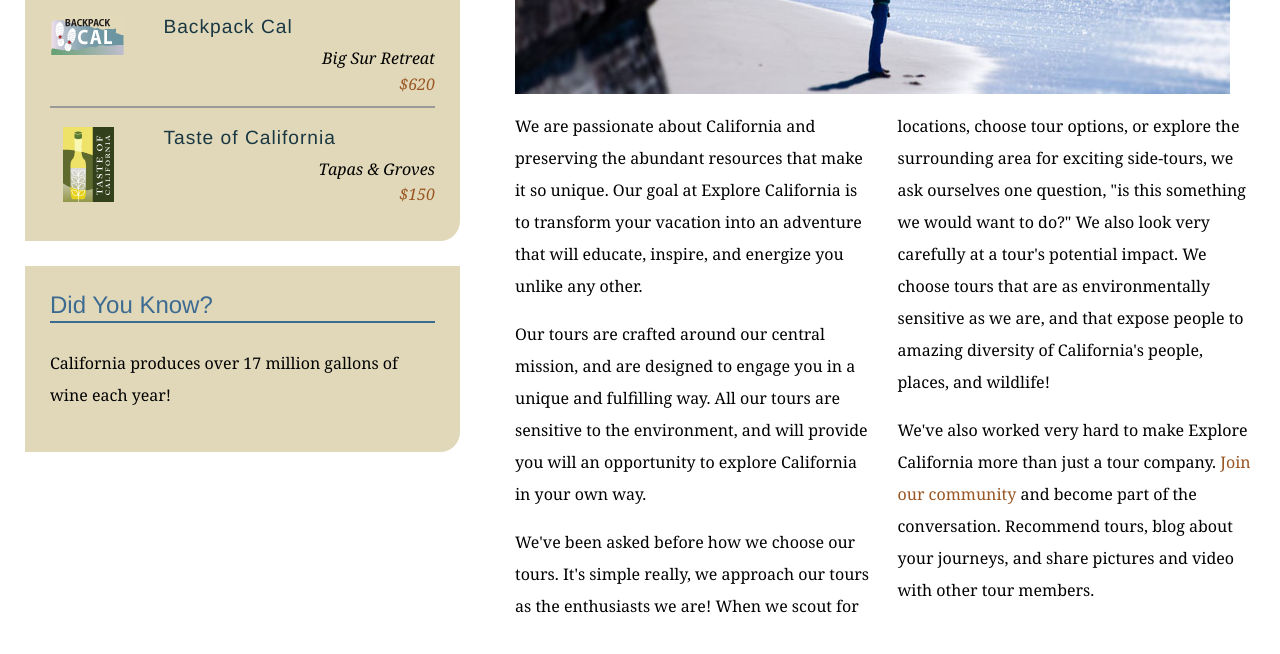
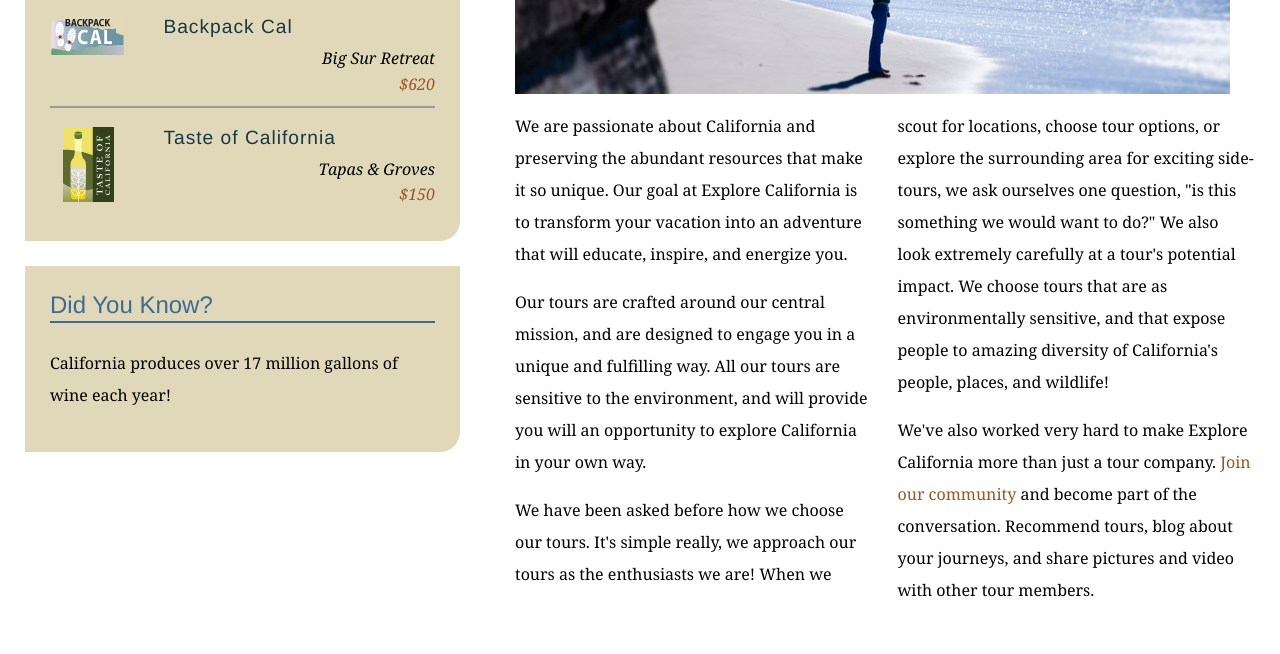
Before and after one commit to emrekazan/git_play_repo, a plain HTML site: page mission.html in a window 1280 px wide. Shown: the part 590-1244 px from the top of the page. Drawn offline with Linux system fonts and the light colour scheme.

Commit message:
text edits to mission.html

```diff
--- a/mission.html
+++ b/mission.html
@@ -62,9 +62,9 @@
           <h1>Who we are</h1>
           <img src="assets/images/mission_look.jpg" alt="Looking out at the Pacific" class="articleImage" />
           <div class="multiCol">
-            <p>We are passionate about California and preserving the abundant resources that make it so unique. Our goal at Explore California is to transform your vacation into an adventure that will educate, inspire, and energize you unlike any other.</p>
+            <p>We are passionate about California and preserving the abundant resources that make it so unique. Our goal at Explore California is to transform your vacation into an adventure that will educate, inspire, and energize you.</p>
             <p>Our tours are crafted around our central mission, and are designed to engage you in a unique and fulfilling way. All our tours are sensitive to the environment, and will provide you will an opportunity to explore California in your own way.</p>
-            <p>We've been asked before how we choose our tours. It's simple really, we approach our tours as the enthusiasts we are! When we scout for locations, choose tour options, or explore the surrounding area for exciting side-tours, we ask ourselves one question, &quot;is this something we would want to do?&quot; We also look very carefully at a tour's potential impact. We choose tours that are as environmentally sensitive as we are, and that expose people to amazing diversity of California's people, places, and wildlife!</p>
+            <p>We have been asked before how we choose our tours. It's simple really, we approach our tours as the enthusiasts we are! When we scout for locations, choose tour options, or explore the surrounding area for exciting side-tours, we ask ourselves one question, &quot;is this something we would want to do?&quot; We also look extremely carefully at a tour's potential impact. We choose tours that are as environmentally sensitive, and that expose people to amazing diversity of California's people, places, and wildlife!</p>
             <p>We've also worked very hard to make Explore California more than just a tour company. <a href="explorers/join.html">Join our community</a> and become part of the conversation. Recommend tours, blog about your journeys, and share pictures and video with other tour members.</p>
           </div>
         </div>
```
